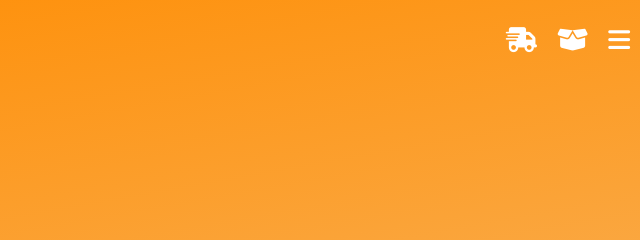
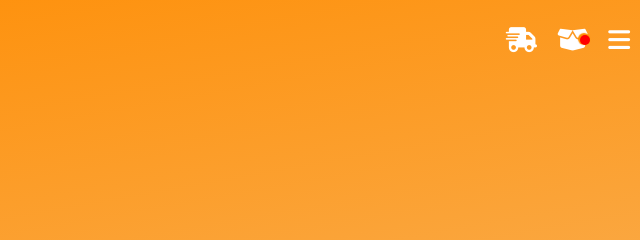
Before and after one commit to nedelben/ggg, a plain HTML site: page index.html in a window 1280 px wide. Shown: the top 240 px of the page, 640-1280 px from the left. Drawn offline with Linux system fonts and the light colour scheme.

Commit message:
Update index.html

```diff
--- a/index.html
+++ b/index.html
@@ -21,7 +21,7 @@
       </div>
       <div class="right">
         <button><i class="fa-solid fa-truck-fast"></i></button>
-        <button><i class="fa-solid fa-box-open"></i></button>
+        <button class="box-dot"><i class="fa-solid fa-box-open"></i><span></span></button>
         <button><i class="fa fa-bars"></i></button>
       </div>
     </header>
```
